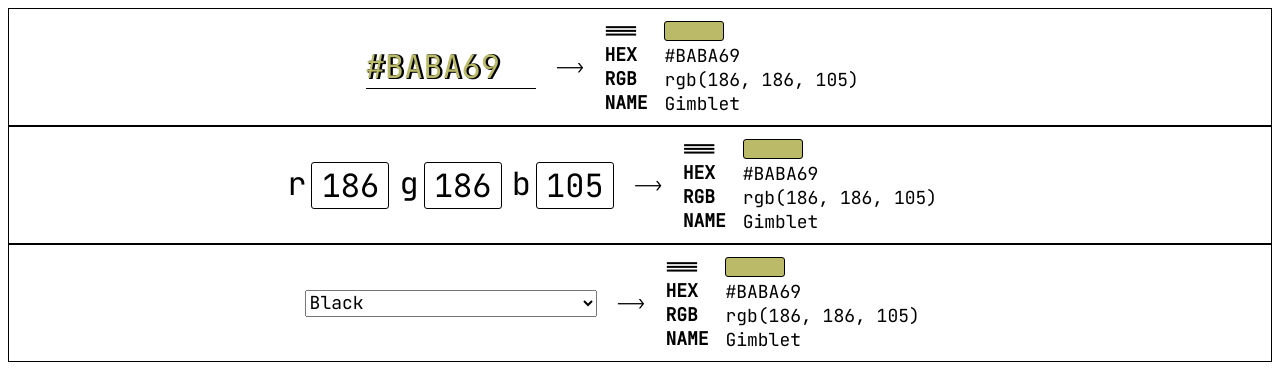
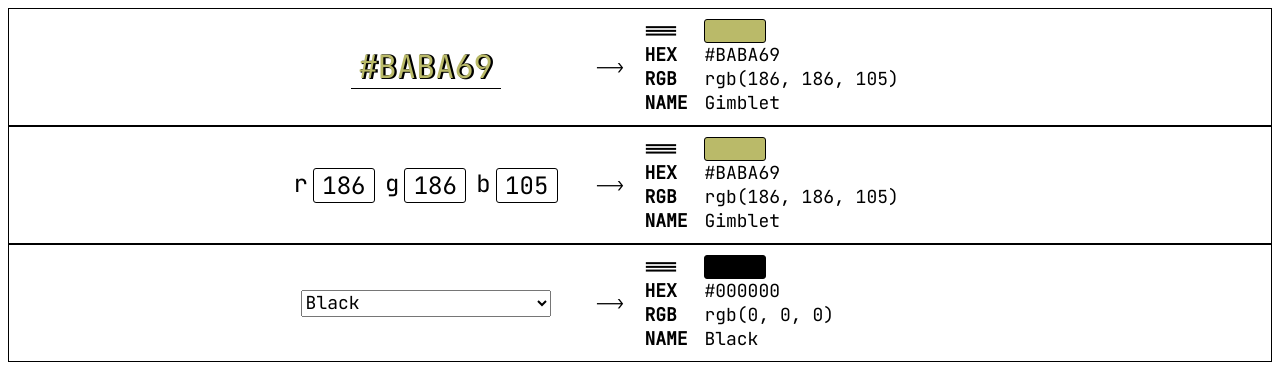
Before and after one commit to catchthirtythree/colour-naming, a React (Create React App) app in the folder cn-gui/: page / in a window 1280 px wide. Shown: the top 384 px of the page. Built offline with nearby package versions, Linux system fonts and the light colour scheme.

Commit message:
Clean up css in components.

```diff
--- a/cn-gui/src/components/Hex.css
+++ b/cn-gui/src/components/Hex.css
@@ -12,6 +12,8 @@ div#Hex_container {
 div#Hex_container div#input-container {
   display: flex;
   flex-direction: row;
+  justify-content: center;
+  width: 300px;
 }
 
 div#Hex_container div#input-container div#input {
@@ -30,8 +32,9 @@ div#Hex_container div#input-container div#input input {
   font-size: inherit;
   outline: 0;
   padding: 0;
+  text-align: center;
   text-transform: uppercase;
-  width: 170px;
+  width: 150px;
 }
 
 div#Hex_container div#input-container div#input input:invalid {
@@ -48,8 +51,9 @@ div#Hex_container div#input-container div#input span#shadow {
   font-size: inherit;
   font-weight: bold;
   padding: 0;
+  text-align: center;
   text-transform: uppercase;
-  width: 170px;
+  width: 150px;
   z-index: -1;
 }
 
--- a/cn-gui/src/components/Info.css
+++ b/cn-gui/src/components/Info.css
@@ -1,6 +1,6 @@
 div#Info_container div#colour-container {
   display: grid;
-  grid-template-columns: 60px 250px;
+  grid-template-columns: 60px 300px;
 
   font-family: 'JetBrains Mono Regular';
   font-size: 18px;
@@ -16,10 +16,6 @@ div#Info_container div#colour-container div#grid-headers div.header {
 }
 
 div#Info_container div#colour-container div#grid-values div.value {
-  display: flex;
-  flex-direction: row;
-  align-items: center;
-
   font-family: inherit;
   font-size: inherit;
   height: 24px;
@@ -29,7 +25,6 @@ div#Info_container div#colour-container div#grid-values div.value {
 div#Info_container div#colour-container div#grid-values div.value div#colour {
   border: 1px solid black;
   border-radius: 3px;
-  box-sizing: border-box;
-  height: 20px;
+  height: 22px;
   width: 60px;
 }
--- a/cn-gui/src/components/Name.css
+++ b/cn-gui/src/components/Name.css
@@ -9,9 +9,19 @@ div#Name_container {
   padding-bottom: 10px;
 }
 
-div#Name_container select#colour-selector {
+div#Name_container div#input-container {
+  display: flex;
+  flex-direction: row;
+  justify-content: center;
+  width: 300px;
+}
+
+div#Name_container div#input-container select#colour-selector {
   font-family: 'JetBrains Mono Regular';
   font-size: 18px;
+  text-overflow: ellipsis;
+  white-space: nowrap;
+  width: 250px;
 }
 
 div#Name_container div#arrow-container {
--- a/cn-gui/src/components/Name.tsx
+++ b/cn-gui/src/components/Name.tsx
@@ -13,9 +13,9 @@ export function Name(): ReactElement<any, any> {
   const [colourPairs, setColourPairs] = useState<IColourPair[]>(ALL_PAIRS);
 
   const [colourInfo, setColourInfo] = useState<IColourInfo>({
-    hex: '#BABA69',
-    rgb: 'rgb(186, 186, 105)',
-    name: 'Gimblet',
+    hex: '#000000',
+    rgb: 'rgb(0, 0, 0)',
+    name: 'Black',
   });
 
   const handleColourChange = async (colourName: string) => {
@@ -34,6 +34,7 @@ export function Name(): ReactElement<any, any> {
 
   return (
     <div id="Name_container">
+      <div id="input-container">
         <select id="colour-selector"
           onChange={(event) => {
             let currentValue = event.target.value;
@@ -60,6 +61,7 @@ export function Name(): ReactElement<any, any> {
             })
           }
         </select>
+      </div>
 
       <div id="arrow-container">
         <span>--&gt;</span>
--- a/cn-gui/src/components/Rgb.css
+++ b/cn-gui/src/components/Rgb.css
@@ -12,6 +12,8 @@ div#Rgb_container {
 div#Rgb_container div#input-container {
   display: flex;
   flex-direction: row;
+  justify-content: center;
+  width: 300px;
 }
 
 div#Rgb_container div#input-container div.colour {
@@ -19,7 +21,7 @@ div#Rgb_container div#input-container div.colour {
   flex-direction: row;
 
   font-family: 'JetBrains Mono Regular';
-  font-size: 32px;
+  font-size: 24px;
 }
 
 div#Rgb_container div#input-container div.colour:not(:last-child) {
@@ -43,7 +45,7 @@ div#Rgb_container div#input-container div.colour input {
   padding-right: 5px;
   text-align: center;
   text-transform: lowercase;
-  width: 66px;
+  width: 50px;
 }
 
 div#Rgb_container div#input-container div.colour input[type=number]::-webkit-inner-spin-button,
```
Lines whose indentation alone changed are shown as unchanged.
